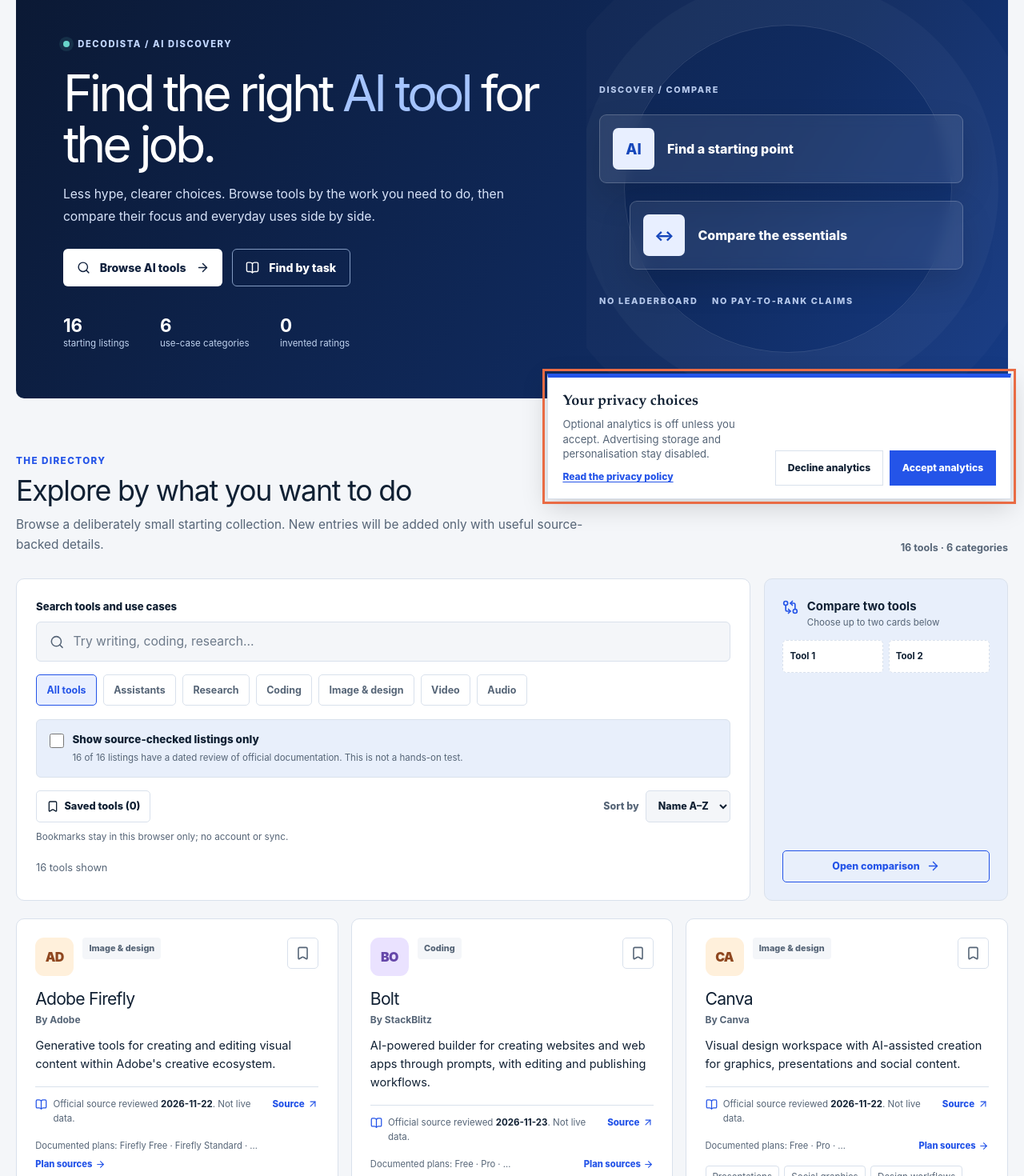
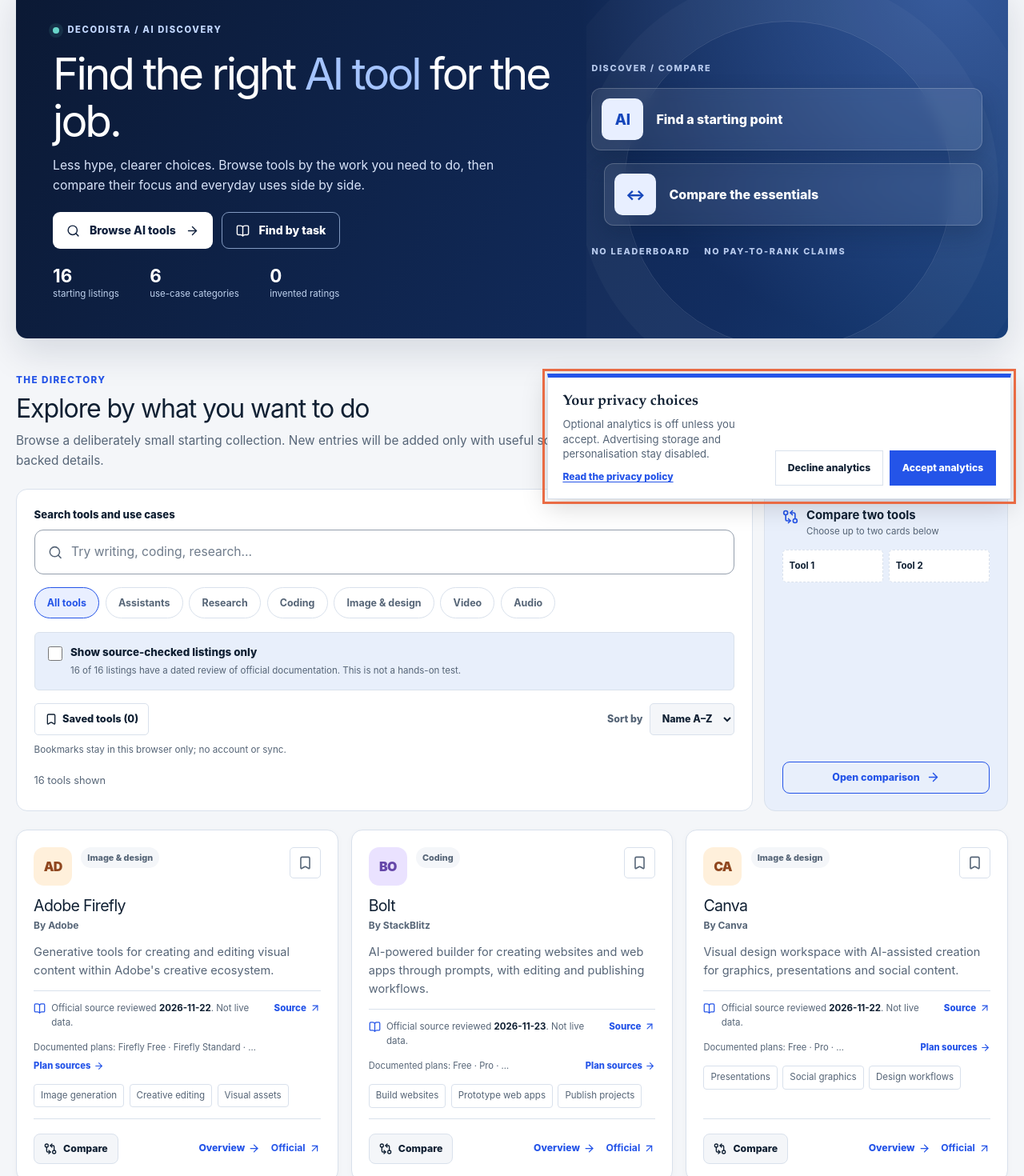
Before and after one commit to syleriofficial/Decodista, a Next.js app: page /ai-tools in a window 1280 px wide. Shown: the part 160-1630 px from the top of the page at 80% size. Built offline with nearby package versions, Linux system fonts and the light colour scheme; no server answers.

Commit message:
style(ai-tools): refresh responsive discovery visuals

```diff
--- a/app/ai-tools/ai-tools.css
+++ b/app/ai-tools/ai-tools.css
@@ -746,3 +746,114 @@
   .ai-task-smart-input-row input { width:100%; }
   .ai-task-smart-input-row button { width:100%; }
 }
+
+
+/* AI Tools / discovery UI visual refresh: presentation and reading order only.
+   No new tools, claims, rankings or API behavior. */
+.ai-tools-page {
+  --tools-radius: 14px;
+}
+.ai-tools-page .ai-tools-hero {
+  grid-template-columns: minmax(0, 1.15fr) minmax(245px, .85fr);
+  min-height: 345px;
+  margin-top: 1.3rem;
+  background: radial-gradient(circle at 94% 0%, #34599b 0%, transparent 37%),
+    linear-gradient(120deg, #0b1934 0%, #122d60 75%, #173e78 100%);
+  box-shadow: 0 18px 46px #061a3720;
+}
+.ai-tools-page .ai-tools-hero-copy { padding: clamp(1.65rem, 3.6vw, 3.1rem); }
+.ai-tools-page .ai-tools-hero h1 {
+  margin: .9rem 0 .8rem;
+  max-width: 690px;
+  font-size: clamp(2.3rem, 4.3vw, 4.45rem);
+  line-height: 1.07;
+  letter-spacing: -.055em;
+}
+.ai-tools-page .ai-tools-hero-lede {
+  max-width: 580px;
+  line-height: 1.6;
+}
+.ai-tools-page .ai-tools-hero-actions { margin: 1.3rem 0 1.4rem; }
+.ai-tools-page .ai-tools-hero-actions a {
+  min-height: 46px;
+  border-radius: 9px;
+}
+.ai-tools-page .ai-tools-hero-art {
+  gap: 1rem;
+  padding: 1.6rem 2rem 1.6rem .4rem;
+}
+.ai-tools-page .ai-tools-art-card {
+  min-height: 70px;
+  padding: .75rem;
+  border-radius: 12px;
+  box-shadow: 0 12px 28px #061b3840;
+}
+.ai-tools-page .ai-tools-art-card-two { margin-left: 1rem; }
+.ai-tools-page .ai-tools-art-symbol { border-radius: 10px; }
+.ai-tools-page .ai-tools-directory {
+  padding-top: clamp(1.9rem, 3vw, 2.8rem);
+  scroll-margin-top: calc(var(--sticky-nav-height, 76px) + 1rem);
+}
+.ai-tools-page .ai-tools-section-heading { margin-bottom: 1.1rem; }
+.ai-tools-page .ai-tools-section-heading h2 { font-size: clamp(1.7rem, 2.5vw, 2.4rem); }
+.ai-tools-page .ai-tools-workbench {
+  align-items: stretch;
+  gap: .9rem;
+}
+.ai-tools-page .ai-tools-filters,
+.ai-tools-page .ai-tools-compare-dock {
+  border-radius: 14px;
+  padding: clamp(1rem, 2vw, 1.35rem);
+}
+.ai-tools-page .ai-tools-search-field {
+  min-height: 56px;
+  border-radius: 11px;
+  border-color: color-mix(in srgb, var(--line) 66%, var(--ink));
+  background: var(--surface);
+}
+.ai-tools-page .ai-tools-search-field:focus-within {
+  outline: 2px solid var(--signal);
+  outline-offset: 1px;
+}
+.ai-tools-page .ai-tools-chip { border-radius: 999px; padding-inline: .95rem; }
+.ai-tools-page .ai-tools-card {
+  border-radius: 14px;
+  padding: clamp(1rem, 1.65vw, 1.4rem);
+  gap: .85rem;
+  box-shadow: 0 2px 9px #00113008;
+}
+.ai-tools-page .ai-tools-card:hover {
+  transform: translateY(-3px);
+  box-shadow: 0 16px 38px #00113016;
+}
+.ai-tools-page .ai-tools-card h3 { font-size: 1.22rem; }
+.ai-tools-page .ai-tools-summary { color: var(--muted); }
+.ai-tools-page .ai-tools-monogram { border-radius: 13px; }
+.ai-tools-page .ai-tools-card-category { border-radius: 999px; }
+.ai-tools-page .ai-tools-select { border-radius: 8px; }
+.ai-tools-page .ai-tools-compare-link { border-radius: 9px; }
+.ai-tools-page .ai-tools-decision-links { margin-top: clamp(2rem, 3vw, 3rem); }
+.ai-tools-page .ai-task-finder { padding-top: clamp(2rem, 4vw, 3.5rem); }
+.ai-tools-page .ai-tools-utility-strip { margin-top: clamp(2rem, 4vw, 3.5rem); }
+.ai-tools-page a:focus-visible { outline: 2px solid var(--signal); outline-offset: 3px; }
+@media (max-width: 850px) {
+  .ai-tools-page .ai-tools-hero { grid-template-columns: 1fr; }
+  .ai-tools-page .ai-tools-hero-art { display: none; }
+}
+@media (max-width: 600px) {
+  .ai-tools-page .ai-tools-hero { min-height: 0; margin-top: .8rem; }
+  .ai-tools-page .ai-tools-hero-copy { padding: 1.8rem 1.3rem; }
+  .ai-tools-page .ai-tools-hero h1 { font-size: clamp(2.1rem, 9vw, 3.05rem); }
+  .ai-tools-page .ai-tools-hero-actions { margin-bottom: 1rem; }
+  .ai-tools-page .ai-tools-hero-actions a { flex: 1 1 165px; }
+  .ai-tools-page .ai-tools-grid { grid-template-columns: 1fr; }
+  .ai-tools-page .ai-tools-card { padding: 1.15rem; }
+  .ai-tools-page .ai-tools-filters,
+  .ai-tools-page .ai-tools-compare-dock { padding: 1rem; }
+}
+@media (prefers-reduced-motion: reduce) {
+  .ai-tools-page .ai-tools-card,
+  .ai-tools-page .ai-tools-hero-actions a { transition: none; }
+  .ai-tools-page .ai-tools-card:hover,
+  .ai-tools-page .ai-tools-hero-actions a:hover { transform: none; }
+}
```
